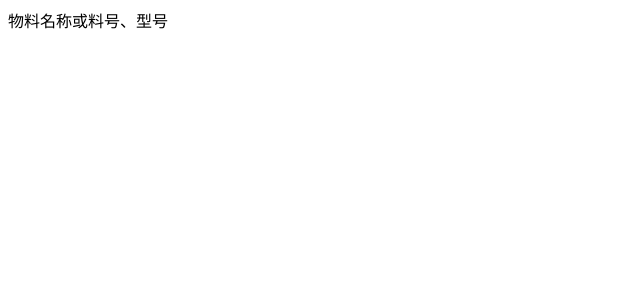
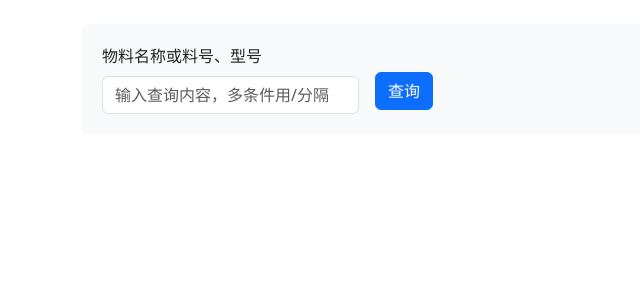
Before and after one commit to suhongbo2017/query_system, a Flask app: page /queryMaterial in a window 1280 px wide. Shown: the top 300 px of the page, without its empty margins (0-640 px from the left). Run offline with Flask 3, Linux system fonts and the light colour scheme; some libraries are stand-ins or nearby versions.

Commit message:
前端页面第一次修改

```diff
--- a/templates/queryMaterial.html
+++ b/templates/queryMaterial.html
@@ -1,27 +1,97 @@
 <!DOCTYPE html>
-<html lang="en">
+<html lang="zh">
 <head>
     <meta charset="UTF-8">
     <meta name="viewport" content="width=device-width, initial-scale=1.0">
-
-
     <title>物料编码查询页面</title>
+    <!-- Bootstrap CSS -->
+    <link href="https://cdn.bootcdn.net/ajax/libs/twitter-bootstrap/5.3.0/css/bootstrap.min.css" rel="stylesheet">
+    <!-- DataTables CSS -->
+    <link href="https://cdn.datatables.net/1.13.6/css/dataTables.bootstrap5.min.css" rel="stylesheet">
+    <style>
+        .search-section {
+            background-color: #f8f9fa;
+            padding: 20px;
+            margin-bottom: 20px;
+            border-radius: 5px;
+        }
+        .data-section {
+            background-color: #ffffff;
+            padding: 20px;
+            border-radius: 5px;
+        }
+    </style>
 </head>
 <body>
-    <div>
-        <div class="data_query" id="data_query" >
-            <div>
-                <label for="input_query">物料名称或料号、型号</label>
+    <div class="container mt-4">
+        <!-- 查询区块 -->
+        <div class="search-section">
+            <form action="/queryMaterial" method="post">
+                <div class="row g-3 align-items-center">
+                    <div class="col-auto">
+                        <label for="material" class="form-label">物料名称或料号、型号</label>
+                        <input type="text" class="form-control" id="material" name="material"
+                               placeholder="输入查询内容，多条件用/分隔">
+                    </div>
+                    <div class="col-auto">
+                        <button type="submit" class="btn btn-primary mt-4">查询</button>
+                    </div>
+                </div>
+            </form>
+        </div>
+
+        <!-- 数据显示区块 -->
+        <div class="data-section">
+            {% if data %}
+                <div class="alert alert-info">{{ data }}</div>
+            {% endif %}
+
+            {% if datas %}
+            <div class="table-responsive">
+                <table class="table table-striped table-bordered">
+                    <thead>
+                        <tr>
+                            <th>物料名称</th>
+                            <th>规格型号</th>
+                            <th>物料代码</th>
+                            <th>单位名称</th>
+                            <th>内码</th>
+                        </tr>
+                    </thead>
+                    <tbody>
+                        {% for index, row in datas %}
+                        <tr>
+                            <td>{{ row['物料名称'] }}</td>
+                            <td>{{ row['规格型号'] }}</td>
+                            <td>{{ row['物料代码'] }}</td>
+                            <td>{{ row['单位名称'] }}</td>
+                            <td>{{ row['内码'] }}</td>
+                        </tr>
+                        {% endfor %}
+                    </tbody>
+                </table>
             </div>
-
-
-        </div>
-        <div class="data_show" id="data_show">
-            <table>
-
-            </table>
+            {% endif %}
         </div>
     </div>
 
+    <!-- Scripts -->
+    <script src="https://cdn.bootcdn.net/ajax/libs/jquery/3.6.0/jquery.min.js"></script>
+    <script src="https://cdn.bootcdn.net/ajax/libs/twitter-bootstrap/5.3.0/js/bootstrap.bundle.min.js"></script>
+    <script src="https://cdn.datatables.net/1.13.6/js/jquery.dataTables.min.js"></script>
+    <script src="https://cdn.datatables.net/1.13.6/js/dataTables.bootstrap5.min.js"></script>
+
+    <script>
+        $(document).ready(function() {
+            // 如果表格存在，初始化DataTable
+            if ($('table').length) {
+                $('table').DataTable({
+                    language: {
+                        url: "//cdn.datatables.net/plug-ins/1.13.6/i18n/zh.json"
+                    }
+                });
+            }
+        });
+    </script>
 </body>
 </html>
```
